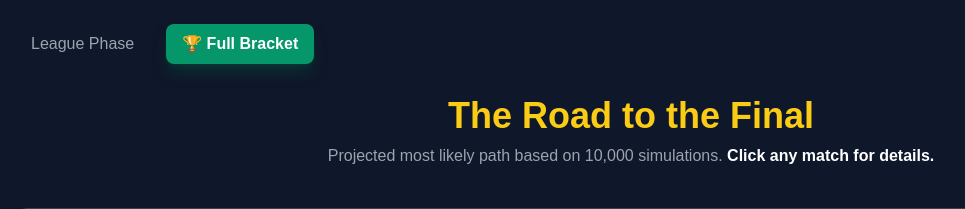
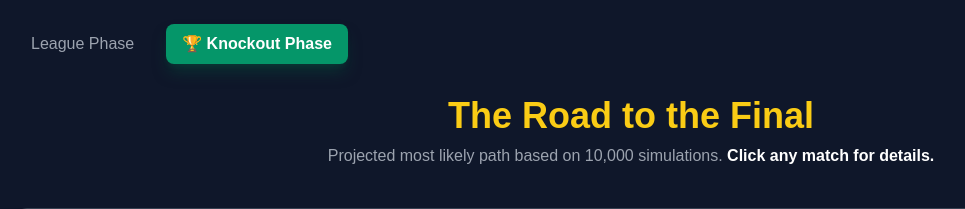
Before and after one commit to tdoms03/ucl-predictor-25-26, a Flask app: page /knockout in a window 1280 px wide. Shown: the top 209 px of the page, without its empty margins (9-974 px from the left). Run offline with Flask 3, Linux system fonts and the light colour scheme; some libraries are stand-ins or nearby versions.

Commit message:
Small change to navigation bar

```diff
--- a/templates/knockout.html
+++ b/templates/knockout.html
@@ -49,7 +49,7 @@
 
     <nav class="flex space-x-4 mb-8">
         <a href="/" class="px-4 py-2 rounded-lg text-gray-400 hover:text-white hover:bg-gray-800 transition">League Phase</a>
-        <a href="/knockout" class="px-4 py-2 rounded-lg bg-emerald-600 text-white font-bold shadow-lg shadow-emerald-900/50">🏆 Full Bracket</a>
+        <a href="/knockout" class="px-4 py-2 rounded-lg bg-emerald-600 text-white font-bold shadow-lg shadow-emerald-900/50">🏆 Knockout Phase</a>
     </nav>
 
     <div class="text-center mb-10">
```
